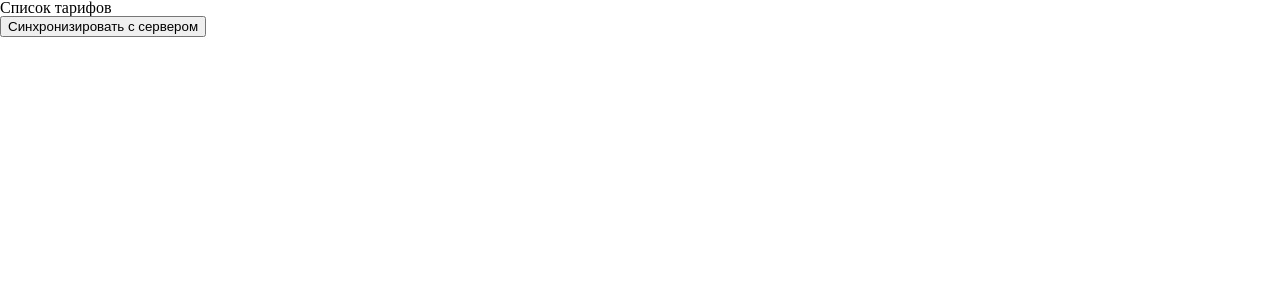
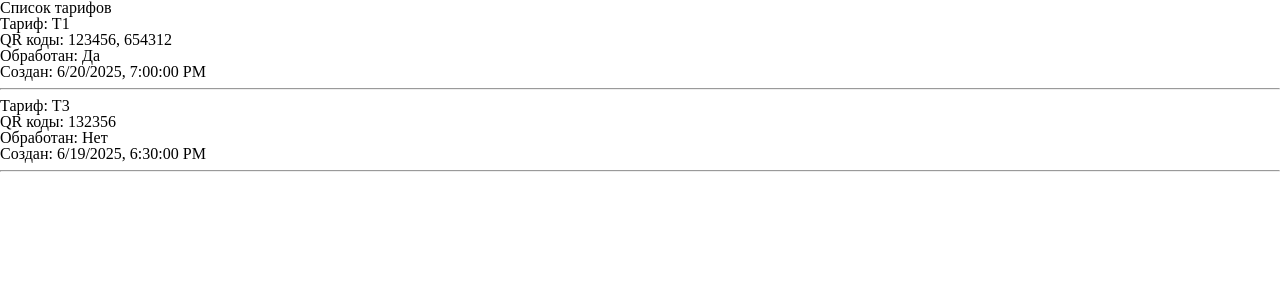
Before and after one commit to nazvl/my-tariff-app, a Vue app: page /tariffs in a window 1280 px wide. Shown: the top 300 px of the page. Built offline with nearby package versions, Linux system fonts and the light colour scheme.

Commit message:
Refactor tariff synchronization logic and remove manual sync button

```diff
--- a/src/other/idb.js
+++ b/src/other/idb.js
@@ -13,7 +13,7 @@ let dbPromise;
 
 const initDB = () => {
   if (dbPromise) {
-    return dbPromise; // Return existing promise if already initializing
+    return dbPromise;
   }
 
   dbPromise = new Promise((resolve, reject) => {
--- a/src/pages/TarriffsListPage.vue
+++ b/src/pages/TarriffsListPage.vue
@@ -10,6 +10,7 @@ let token = ref('');
 
 onMounted(async () => {
     token.value = authStore.token;
+    syncWithServer();
     await tariffsStore.loadTariffs();
 })
 
@@ -22,9 +23,7 @@ const syncWithServer = async () => {
 <template>
     <div>
         <h1>Список тарифов</h1>
-        <button @click="syncWithServer" :disabled="tariffsStore.loading">
-            Синхронизировать с сервером
-        </button>
+
         <div v-if="tariffsStore.loading">Загрузка...</div>
         <div v-else>
             <div v-for="tariff in tariffsStore.tariffs" :key="tariff.id">
```
